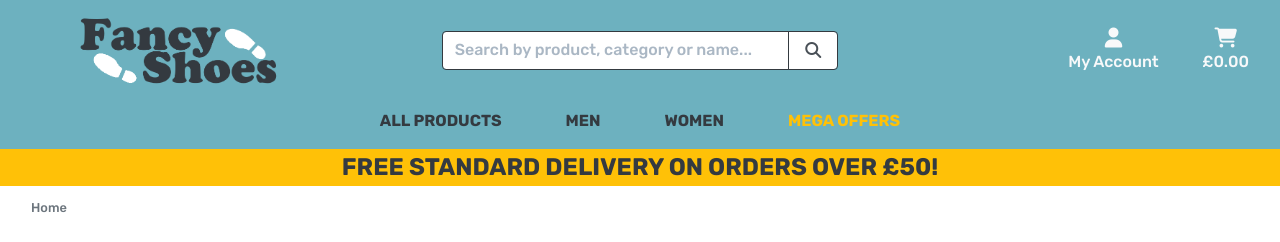
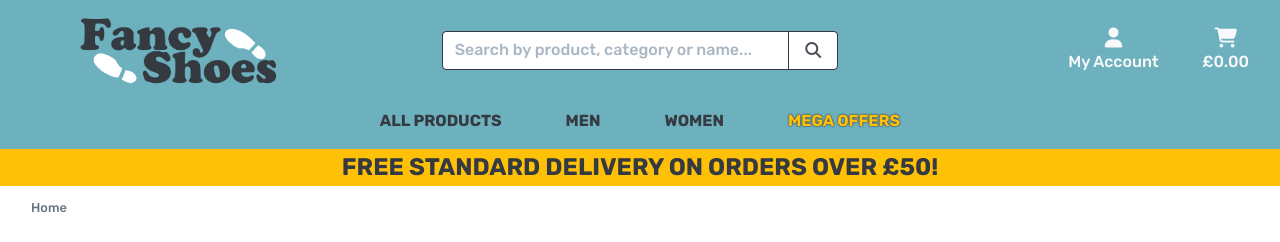
Before and after one commit to Puksrevolution/milestone-project-4, a Django app: page / in a window 1280 px wide. Shown: the top 242 px of the page. Run offline with Django 3.2, Linux system fonts and the light colour scheme; parts of the project's set-up code (start-up, migrations or seed data) failed here and were passed over; some libraries are stand-ins or nearby versions.

Commit message:
Style: Moved text-shadow utility class from local home.css to base.css

```diff
--- a/static/css/base.css
+++ b/static/css/base.css
@@ -25,6 +25,11 @@ hr {
 /*Utility Class*/
 .bg-blue {
     background-color: #6DB1BF!important;
+}
+
+.text-shadow {
+    text-shadow: 0 0 0.1rem #343A40,
+                 0 0 0.1rem #343A40;
 }
 
 /*
```
